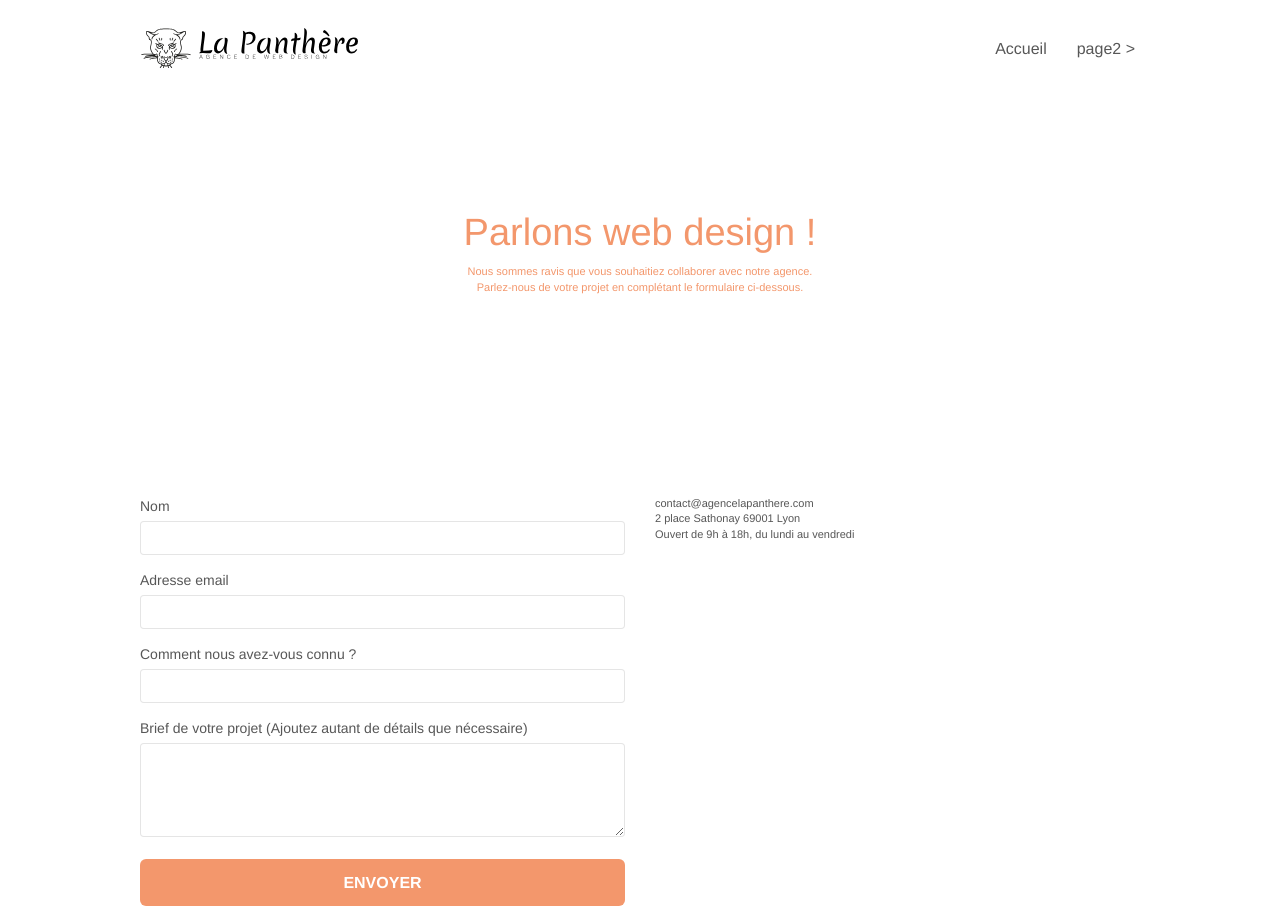
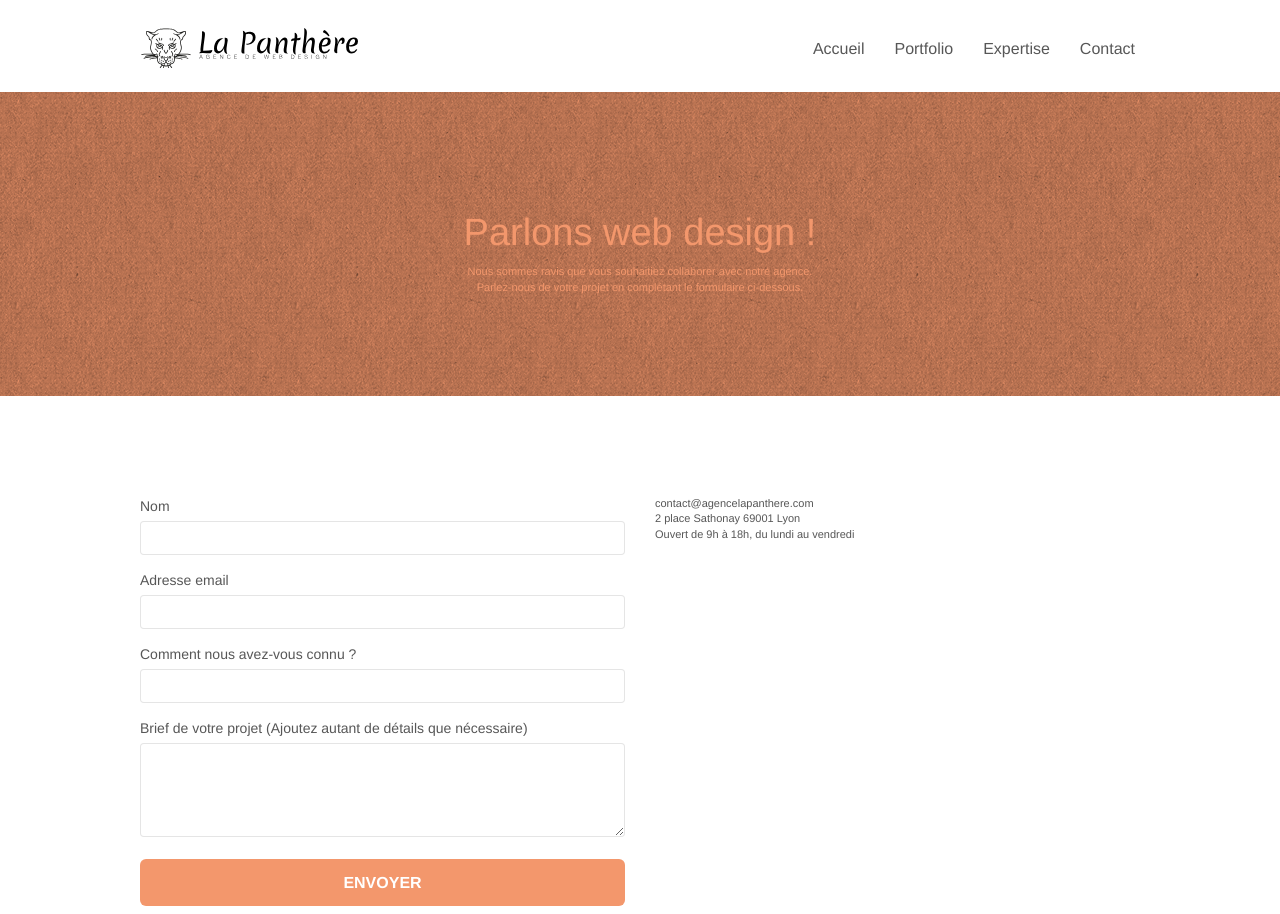
Before and after one commit to lysianebo/Startingwebsite2, a plain HTML site: page contact.html in a window 1280 px wide. Shown: the top 914 px of the page. Drawn offline with Linux system fonts and the light colour scheme; files whose address does not match are found by name.

Commit message:
correction et ajout de liens menu page2 en contact

```diff
--- a/page2.html
+++ b/contact.html
@@ -16,7 +16,7 @@
 		<link rel="stylesheet" type="text/css" href="css/bootstrap.css">
 		<link rel="stylesheet" type="text/css" href="css/style.css">
 
-		<title>Première Agence Web Design à Lyon Contact</title><title>page2</title>
+		<title>Première Agence Web Design à Lyon Contact</title>
 	</head>
 <body>
 <!-- Principal conteneur -->
@@ -33,22 +33,18 @@
 					</div>
 					<div class="collapse navbar-collapse navbar-1 special-dropdown-nav">
 						<ul class="site-navigation nav navbar-nav">
-							<li>
-								<a href="index.html">Accueil</a>
-							</li>
-							<li>
-							</li>
-							<li>
-								<a href="page2.html">page2 &gt;</a>
-							</li>
-						</ul>
+							<li><a href="index.html" title="Bienvenus">Accueil</a></li>
+							<li><a href="#bloc-4-portfolio" title="Visitez notre portfolio">Portfolio</a></li>
+							<li><a href="#bloc-2-services" title="Nos compétences">Expertise</a></li>
+							<li><a href="contact.html" title="Contactez-nous">Contact</a></li>
+						  </ul>
 					</div>
 				</nav>
 			</div>
 		</section>
 		<!-- bloc-0 END -->
 		<!-- bloc-6 -->
-		<div section="bloc bg-dots-bg bg-repeat bgc-atomic-tangerine d-bloc bloc-bg-texture texture-paper" id="bloc-6">
+		<section class="bloc bg-dots-bg bg-repeat bgc-atomic-tangerine d-bloc bloc-bg-texture texture-paper" id="bloc-6">
 			<div class="container bloc-lg">
 				<div class="row">
 					<div class="col-sm-12">
@@ -144,8 +140,10 @@
 				</div>
 			</div>
 		</div>
+	</div>
+	<!-- Footer - bloc-8 END -->
 	</footer>
-	<!-- Footer - bloc-8 END -->
+	</div>
 	<!-- Principal conteneur END -->
     <!-- Scripts -->
 	  <script src="js/jquery-2.1.0.js"></script>
```
Also changed, not shown: index.html (+10 -13 lines).
